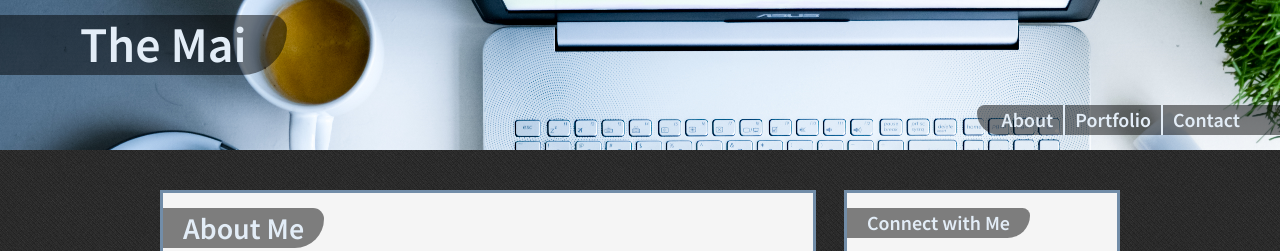
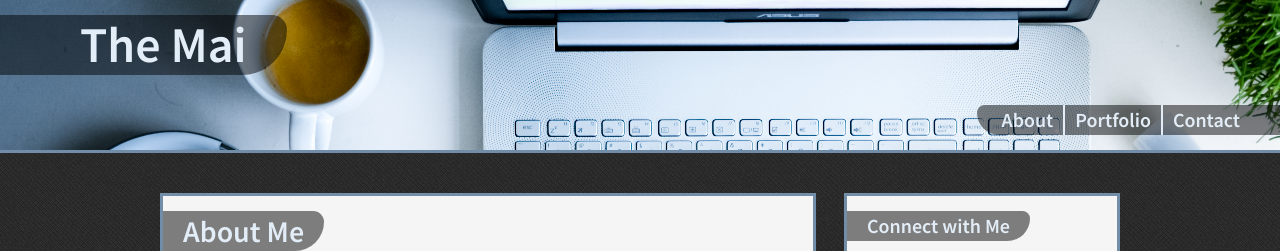
Before and after one commit to RealTayy/Basic-Portfolio, a plain HTML site: page index.html in a window 1280 px wide. Shown: the top 251 px of the page. Drawn offline with Linux system fonts and the light colour scheme.

Commit message:
fix border for #banner-container in style.css

```diff
--- a/assets/css/style.css
+++ b/assets/css/style.css
@@ -20,7 +20,7 @@ html,body {
     width: 100%;
     height: 150px;
     margin-bottom: 40px;
-    border-bottom: px solid #728DA8;
+    border-bottom: 3px solid #728DA8;
     color: #E3EDF7;
 }
 
```
